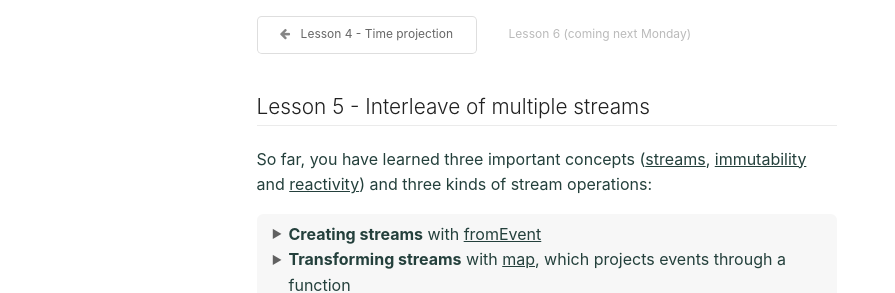
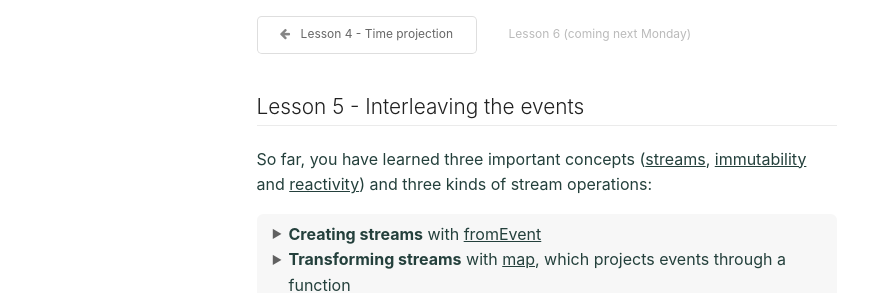
Before and after one commit to cedricss/reactive.how, a Jekyll site: the page built from merge.md, in a window 1280 px wide and 900 px high. Shown: the part 306-599 px from the top of the window, without its empty margins (0-895 px from the left). Built offline with Jekyll 4.4.1, drawn with Linux system fonts in a browser that asks for light colours; some of the changed text lies outside the part shown.

Commit message:
Update lesson 5 title

```diff
--- a/_includes/episodes.html
+++ b/_includes/episodes.html
@@ -15,7 +15,7 @@
         <i class="circle thin icon"></i>Lesson 4 - Time projection
     </a>
     <a class="ui segment" href="/merge">
-        <i class="circle thin icon"></i>Lesson 5 - Interleave of multiple streams <span class="ui basic yellow mini label">new</span>
+        <i class="circle thin icon"></i>Lesson 5 - Interleaving the events <span class="ui basic yellow mini label">new</span>
     </a>
     <a class="ui disabled segment" href="#subscribe">
         <i class="circle thin icon"></i>Lesson 6 (coming next Monday)
--- a/merge.md
+++ b/merge.md
@@ -1,10 +1,10 @@
 ---
 id: listen
-title: Learn reactive programming - Lesson 5, Interleave of multiple streams
+title: Learn reactive programming - Lesson 5, Interleave events of multiple streams
 layout: default
 class: post
 preview_image: merge/content_preview.jpg
-preview_image_alt: Interleave of multiple streams (merge)
+preview_image_alt: Interleave events of multiple streams (merge)
 ---
 
 {% include back_home.html %}
@@ -16,7 +16,7 @@ preview_image_alt: Interleave of multiple streams (merge)
     Lesson 6 (coming next Monday)
 </a>
 
-## Lesson 5 - Interleave of multiple streams
+## Lesson 5 - Interleaving the events
 
 So far, you have learned three important concepts ([streams](/fromEvent), [immutability](/map) and [reactivity](/listen)) and three kinds of stream operations:
 
```
Also changed, not shown: delay.md (+2 -2 lines).
